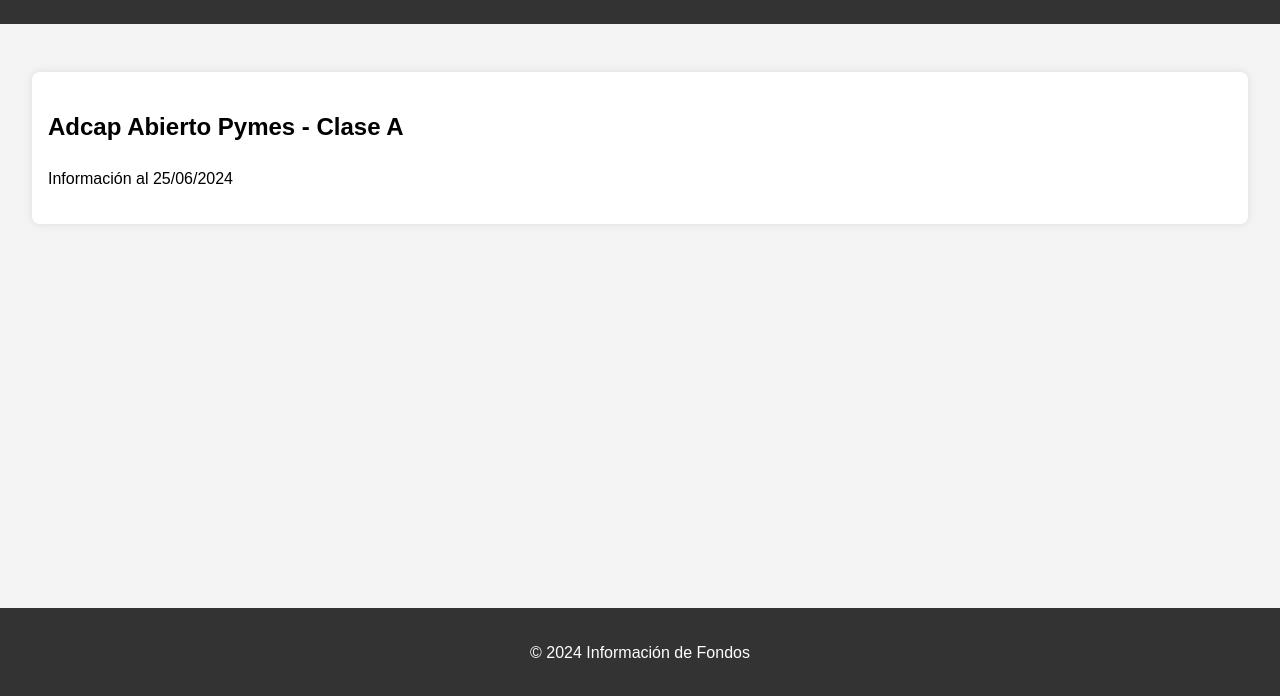
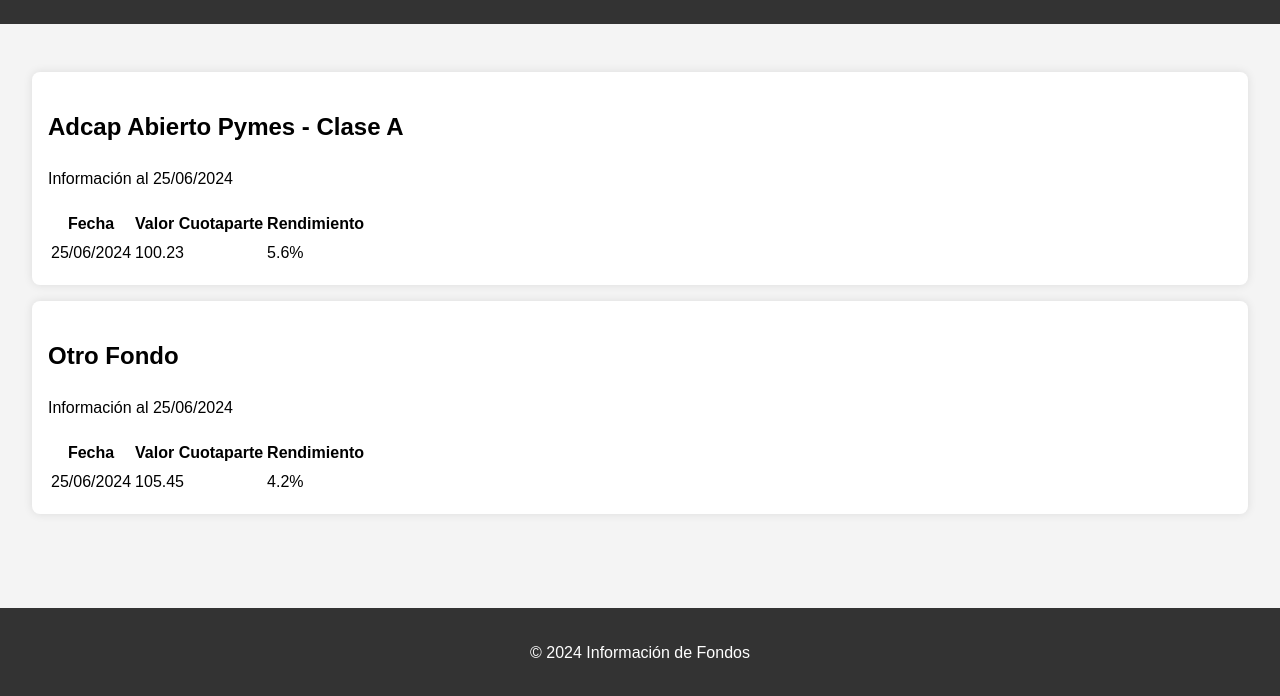
Before and after one commit to michela2323/mgfinance, a plain HTML site: page index.html in a window 1280 px wide. Shown: the part 102-798 px from the top of the page. Drawn offline with Linux system fonts and the light colour scheme.

Commit message:
Update index.html

```diff
--- a/index.html
+++ b/index.html
@@ -1,5 +1,5 @@
 <!DOCTYPE html>
-<html lang="en">
+<html lang="es">
 <head>
     <meta charset="UTF-8">
     <meta name="viewport" content="width=device-width, initial-scale=1.0">
@@ -14,7 +14,36 @@
         <section>
             <h2>Adcap Abierto Pymes - Clase A</h2>
             <p>Información al 25/06/2024</p>
-            <!-- Aquí puedes insertar más detalles e información -->
+            <table>
+                <tr>
+                    <th>Fecha</th>
+                    <th>Valor Cuotaparte</th>
+                    <th>Rendimiento</th>
+                </tr>
+                <tr>
+                    <td>25/06/2024</td>
+                    <td>100.23</td>
+                    <td>5.6%</td>
+                </tr>
+                <!-- Añadir más filas según sea necesario -->
+            </table>
+        </section>
+        <section>
+            <h2>Otro Fondo</h2>
+            <p>Información al 25/06/2024</p>
+            <table>
+                <tr>
+                    <th>Fecha</th>
+                    <th>Valor Cuotaparte</th>
+                    <th>Rendimiento</th>
+                </tr>
+                <tr>
+                    <td>25/06/2024</td>
+                    <td>105.45</td>
+                    <td>4.2%</td>
+                </tr>
+                <!-- Añadir más filas según sea necesario -->
+            </table>
         </section>
     </main>
     <footer>
```
